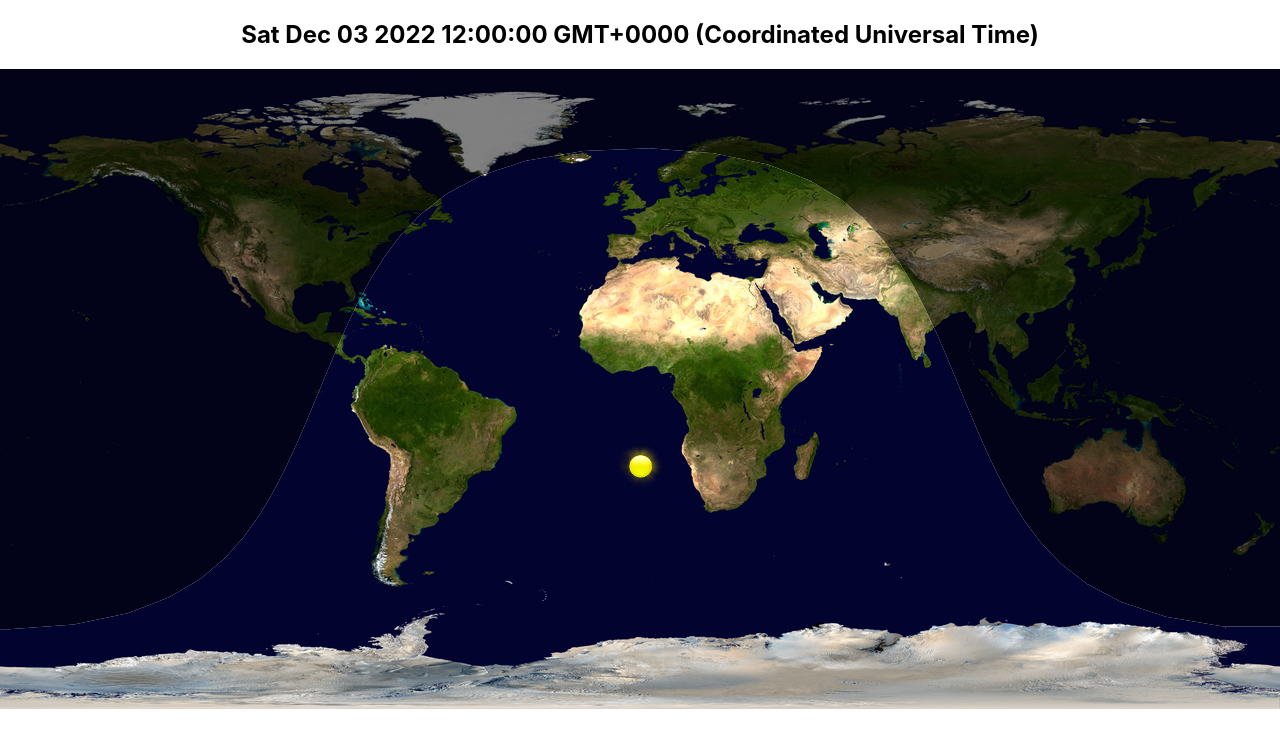
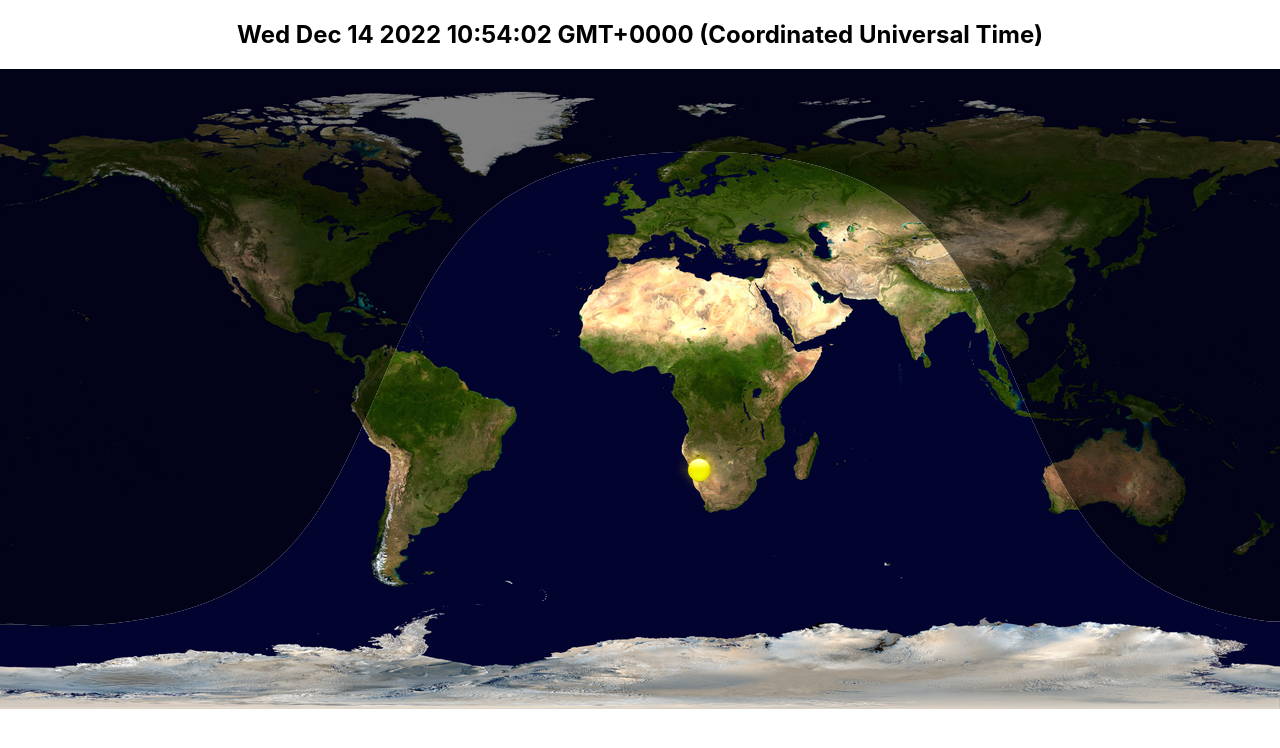
Before and after one commit to ntrondo/ClockChatGPT, a React (Create React App) app in the folder clockapp/: page / in a window 1280 px wide. Shown: the top 748 px of the page. Built offline with nearby package versions, Linux system fonts and the light colour scheme; the HTML template or start-up script is replaced by a standard one.

Commit message:
Version 1.0

```diff
--- a/clockapp/src/App.js
+++ b/clockapp/src/App.js
@@ -9,7 +9,7 @@ const now = new Date();
 const noon = new Date(/*year*/now.getFullYear(), /*monthIndex*/now.getMonth(), /*day*/now.getDay(), /*hours*/12);
 const evening = new Date(/*year*/2022, /*monthIndex*/11, /*day*/20, /*hours*/18);
 function App() {
-  const [date,setDate] = useState(()=> noon);
+  const [date,setDate] = useState(()=> now);
   return (
     <div className="App isColumn isPositionRelative">
         <Clock date={date}/>
--- a/clockapp/src/Calculations/CartesianSphereSystem.js
+++ b/clockapp/src/Calculations/CartesianSphereSystem.js
@@ -1,4 +1,6 @@
+import { removeItem } from "./Array";
 import { CartesianCoordinates2D } from "./Coordinates";
+import { CartesianVector2D } from "./Vector";
 
 export class CartesianSphereSystem {
     constructor(min, max) {
@@ -11,6 +13,33 @@ export class CartesianSphereSystem {
         this.YRange = this.Maximum.Y - this.Minimum.Y;
         this.HalfYRange = this.YRange / 2;
         this.DoubleYRange = this.YRange * 2;
+    }
+    /**Order vertices by distance.*/
+    Order(vertices, initialReference) {
+        vertices = [...vertices];
+        var vertex = initialReference;
+        const ordered = [];
+        while(vertices.length > 0) {
+            var vertex = this.GetClosest(vertices, vertex);
+            ordered.push(vertex);
+            removeItem(vertices, vertex);
+        }
+        return ordered;
+    }
+    GetClosest(vertices, reference) {
+        if (vertices.Length == 0)
+            return null;
+        var closest = vertices[0];
+        var vector = new CartesianVector2D(reference, closest);
+        let minimum = vector.getLength();
+        for (var i = 1; i < vertices.length; i++) {
+            vector = new CartesianVector2D(reference, vertices[i]);
+            if (vector.getLength() < minimum) {
+                closest = vertices[i];
+                minimum = vector.getLength();
+            }
+        }
+        return closest;
     }
     Normalize(vertex) {
         let x = vertex.X;
--- a/clockapp/src/components/WorldMapImage.jsx
+++ b/clockapp/src/components/WorldMapImage.jsx
@@ -16,13 +16,13 @@ const cartesianSystem = new CartesianSphereSystem(
 );
 const projector = new MercatorProjector(polarSystem, cartesianSystem);
 const inverter = new VerticalInverter(cartesianSystem, cartesianSystem);
-const resolution = 50;
+const resolution = 200;
 const calculateTerminatorPolygon = (sunPolarCoordinates) => {
     //console.log("WorldMapImage.calculateTerminatorPolygon(sunPolarCoordinates), sunPolarCoordinates:", sunPolarCoordinates);
     const polarPolygon = polarSystem.GenerateCircle(sunPolarCoordinates, 90, resolution);
-    //console.log("WorldMapImage.calculateTerminatorPolygon(sunPolarCoordinates), polarPolygon:", polarPolygon);
+    console.log("WorldMapImage.calculateTerminatorPolygon(sunPolarCoordinates), polarPolygon:", polarPolygon);
     const cartesianPolygon = polarPolygon.map((v) => { return projector.Project(v); });
-    const sortedPolygon = cartesianPolygon;
+    const sortedPolygon = cartesianSystem.Order(cartesianPolygon, cartesianSystem.Minimum);
     console.log("WorldMapImage.calculateTerminatorPolygon(sunPolarCoordinates), sortedPolygon:", sortedPolygon);
     const invertedPolygon = sortedPolygon.map((v) => { return inverter.Project(v); });
     console.log("WorldMapImage.calculateTerminatorPolygon(sunPolarCoordinates), invertedPolygon:", invertedPolygon);
@@ -31,7 +31,7 @@ const calculateTerminatorPolygon = (sunPolarCoordinates) => {
 const sortToCurve = (vertices) => {
     const sorted = [];
     var evaluator = (v) => v.X;
-    let vertex = getSmallest(vertices, evaluator);
+    var vertex = getSmallest(vertices, evaluator);
     sorted.push(vertex);
     removeItem(vertices, vertex);
     while (vertices.length > 0) {
@@ -46,7 +46,7 @@ const sortToCurve = (vertices) => {
  * Returns an array of vertices [[x1, y1], [x2, y2],...]
  * Where both xN and yN are in [0,1].
 */
-const calculateUpperPolygon = (innerPolygon) => {
+const calculateNightPolygon = (innerPolygon) => {
     console.log("WorldMapImage.calculateUpperPolygon() innerPolygon", innerPolygon);
     const first = innerPolygon[0];
     const last = innerPolygon[innerPolygon.length - 1];
@@ -60,7 +60,7 @@ const calculateUpperPolygon = (innerPolygon) => {
     console.log("WorldMapImage.calculateUpperPolygon() polygon", polygon);
     return polygon;
 }
-const calculateLowerPolygon = (upperPolygon) => {
+const calculateDayPolygon = (upperPolygon) => {
     console.log("WorldMapImage.invertPolygon()", upperPolygon);
     return [
         new CartesianCoordinates2D(0, 0),
@@ -117,8 +117,8 @@ export default function WorldMapImage({ earth, sun, date }) {
     const sunWrapperStyle = useMemo(() => calculateSunWrapperStyle(sunCoordinates), [sunCoordinates]);
 
     const polygon = useMemo(() => calculateTerminatorPolygon(sunPolarCoordinates), [sunPolarCoordinates]);
-    const upperPolygon = useMemo(() => calculateUpperPolygon(polygon), [polygon]);
-    const lowerPolygon = useMemo(() => calculateLowerPolygon(upperPolygon), [upperPolygon]);
+    const upperPolygon = useMemo(() => calculateNightPolygon(polygon), [polygon]);
+    const lowerPolygon = useMemo(() => calculateDayPolygon(upperPolygon), [upperPolygon]);
     const upperstyle = useMemo(() => calculateUpperStyle(upperPolygon), [upperPolygon]);
     const lowerStyle = useMemo(() => calculateLowerStyle(lowerPolygon), [lowerPolygon]);
 
```
